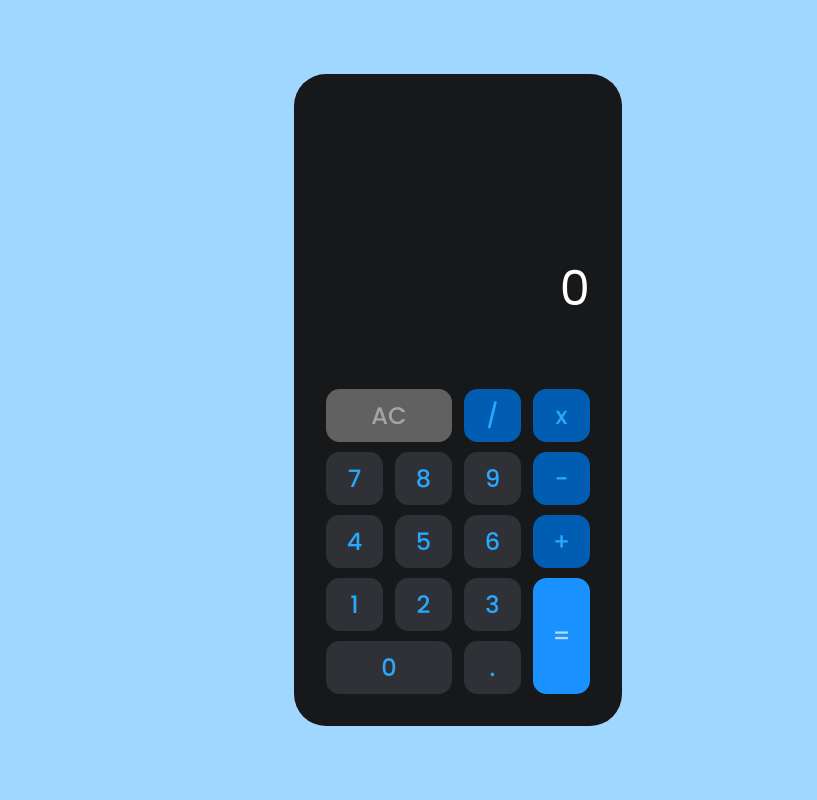
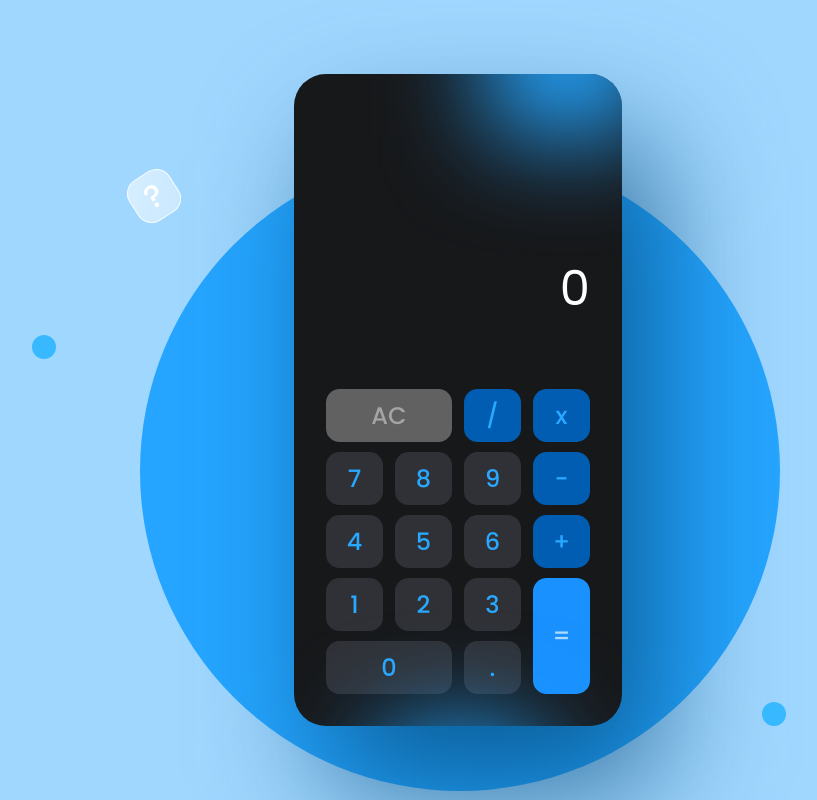
Before and after one commit to jpzs444/javascript-calculator, a React (Vite) app: page / in a window 1280 px wide. Shown: the whole page, without its empty margins (182-999 px from the left). Built offline with nearby package versions, Linux system fonts and the light colour scheme.

Commit message:
style: Implement background design

```diff
--- a/src/App.jsx
+++ b/src/App.jsx
@@ -93,6 +93,7 @@ const App = () => {
 
   return (
     <main className="container">
+      <div className="positioning">
         <div className="calculator">
           <div className="output">
             <div id="formula">{formula}</div>
@@ -125,6 +126,18 @@ const App = () => {
             <button id="decimal" type="button" onClick={handleDecimal}>.</button>
             <button id="equals" type="button" onClick={handleEquals}>=</button>
           </div>
+
+          {/* For bg */}
+          <div className="circle-glow circle-glow-1"></div>
+          <div className="circle-glow circle-glow-2"></div>
+        </div>
+
+        {/* For bg */}
+        <div className="circle-bg"></div>
+        <div className="rectangle-shadow"></div>
+        <div className="dot dot-1"></div>
+        <div className="dot dot-2"></div>
+        <div className="square" title="Design based on Sadek Hossen Rony's Calculator App UI Design (Figma Community)">?</div>
       </div>
     </main>
   )
--- /dev/null
+++ b/src/scss/components/_background.scss
@@ -0,0 +1,101 @@
+@use '../util/' as u;
+
+.positioning {
+  position: relative;
+}
+
+.circle-bg {
+  width: 40rem;
+  height: 40rem;
+  border-radius: 54.625rem;
+  background: #109DFF;
+  opacity: .85;
+
+  position: absolute;
+  z-index: -5;
+  left: -47%;
+  bottom: -10%;
+
+
+  @include u.max-breakpoint(u.$sm) {
+    display: none;
+  }
+}
+
+.circle-glow {
+  background-color: #24A5FF;
+  filter: blur(50.5px);
+
+  position: absolute;
+  z-index: 5;
+
+  &-1 {
+    width: 10rem;
+    height: 10rem;
+    top: -15%;
+    right: -8%;
+  }
+
+  &-2 {
+    width: 10rem;
+    height: 10rem;
+    bottom: -25%;
+    right: 25%;
+  }
+}
+
+
+.rectangle-shadow {
+  width: 20.5rem;
+  height: 40.75rem;
+  border-radius: 2rem;
+  background: rgba(0, 68, 115, 0.72);
+  filter: blur(63.5px);
+
+  position: absolute;
+  z-index: 0;
+  top: 10%;
+  right: -10%;
+}
+
+.dot {
+  width: 1.5rem;
+  height: 1.5rem;
+  border-radius: 1.5rem;
+  background-color: #38B9FF;
+
+  position: absolute;
+  z-index: 5;
+
+  &-1 {
+    bottom: 0%;
+    right: -50%;
+  }
+
+  &-2 {
+    top: 40%;
+    left: -80%;
+  }
+}
+
+.square {
+  width: 3rem;
+  height: 3rem;
+  border-radius: 1rem;
+  border: 1px solid rgba(255, 255, 255, 0.85);
+  background: linear-gradient(130deg, rgba(255, 255, 255, 0.60) -9.69%, rgba(255, 255, 255, 0.40) 114.23%);
+
+  display: flex;
+  justify-content: center;
+  align-items: center;
+  font-size: 2rem;
+  font-weight: 500;
+  color: #ffffff;
+  cursor: pointer;
+
+  transform: rotate(-32.959deg);
+  position: absolute;
+  z-index: 5;
+  top: 15%;
+  left: -50%;
+}
--- a/src/scss/components/_calculator.scss
+++ b/src/scss/components/_calculator.scss
@@ -4,12 +4,14 @@
   display: flex;
   flex-direction: column;
   justify-content: flex-end;
+  z-index: 1;
+  position: relative;
 
   width: 20.5rem;
   height: 40.75rem;
   padding: 2rem;
   border-radius: 2rem;
-  background: linear-gradient(191deg, #17181A -4.95%, #17181A 103.74%);
+  background-color: #17181A;
   overflow: hidden;
 
   @include u.max-breakpoint(u.$sm) {
--- a/src/scss/components/_index.scss
+++ b/src/scss/components/_index.scss
@@ -1,3 +1,4 @@
 @forward 'calculator';
 @forward 'output';
 @forward 'input';
+@forward 'background';
--- a/src/scss/styles.scss
+++ b/src/scss/styles.scss
@@ -7,4 +7,5 @@
   justify-content: center;
   align-items: center;
   min-height: 100vh;
+  overflow: hidden;
 }
```
Lines whose indentation alone changed are shown as unchanged.
